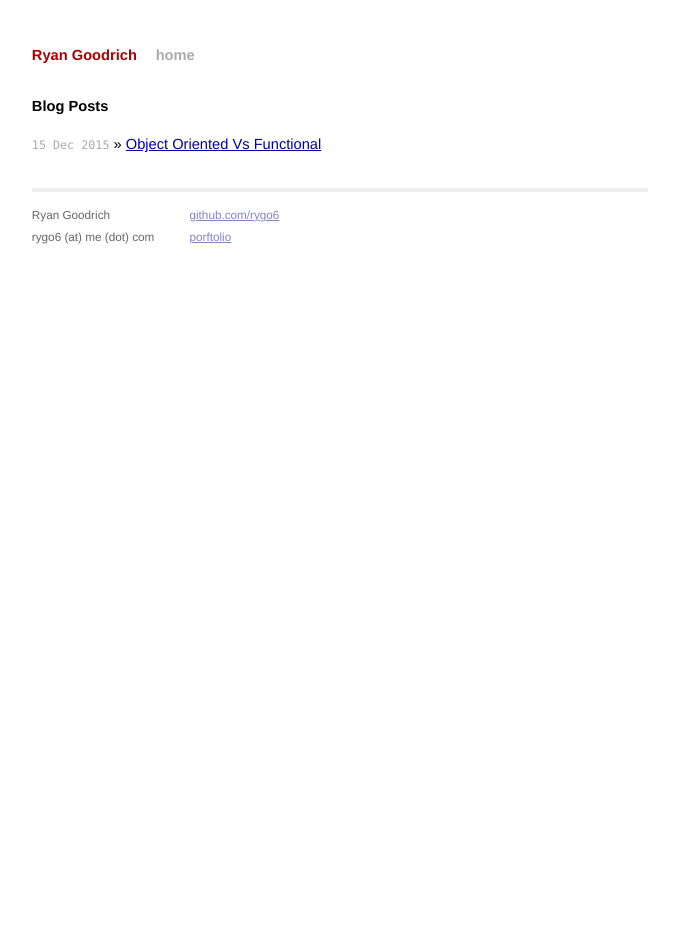
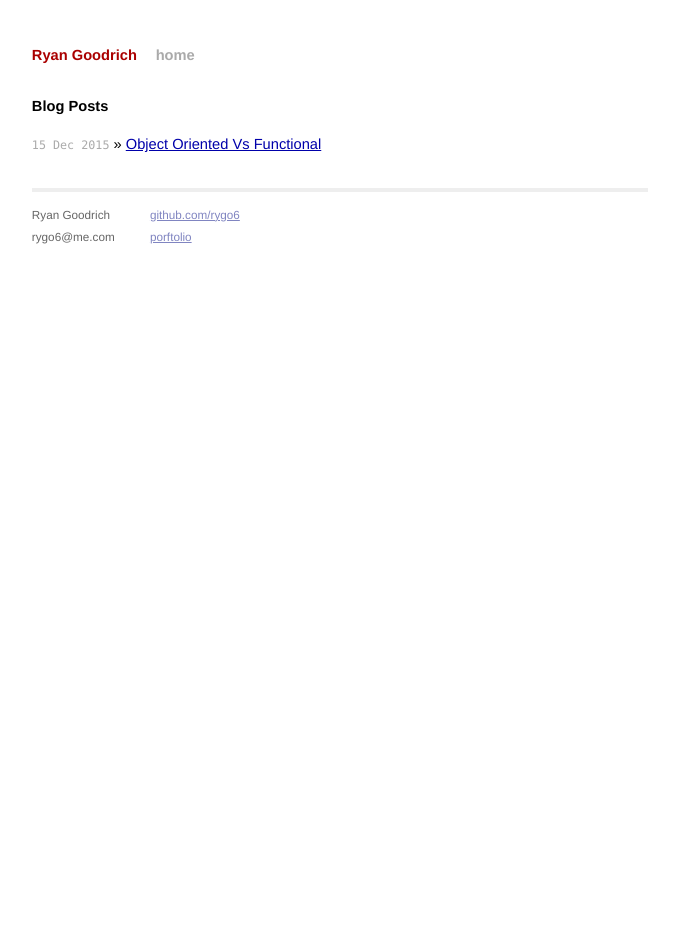
Before and after one commit to rygo6/rygo6.github.io, a Jekyll site: the page built from index.html, in a window 1280 px wide. Shown: the whole page, without its empty margins (300-979 px from the left). Built offline with Jekyll 4.4.1, drawn with Linux system fonts in a browser that asks for light colours; Markdown is read by kramdown in place of the engine named in the settings; part of the change alters nothing that is shown.

```diff
--- a/_layouts/default.html
+++ b/_layouts/default.html
@@ -3,9 +3,7 @@
 <head>
    <meta http-equiv="content-type" content="text/html; charset=utf-8" />
    <title>{{ page.title }}</title>
-   <meta name="author" content="Tom Preston-Werner" />
-   <link href="http://feeds.feedburner.com/tom-preston-werner" rel="alternate" title="Tom Preston-Werner" type="application/atom+xml" />
-   <meta name="readability-verification" content="QCzSs992GxmRYRKVpPeZ6LE2tS8aYKxsSSQKV8YM"/>
+   <meta name="author" content="Ryan Goodrich" />
 
    <!-- syntax highlighting CSS -->
    <link rel="stylesheet" href="/css/syntax.css" type="text/css" />
@@ -31,7 +29,7 @@
     <div class="contact">
       <p>
         Ryan Goodrich<br />
-        rygo6 (at) me (dot) com
+        rygo6@me.com
       </p>
     </div>
     <div class="contact">
```
